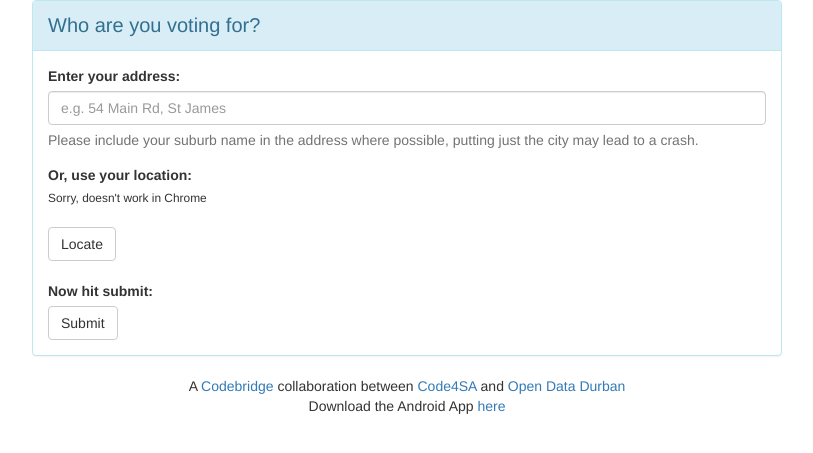
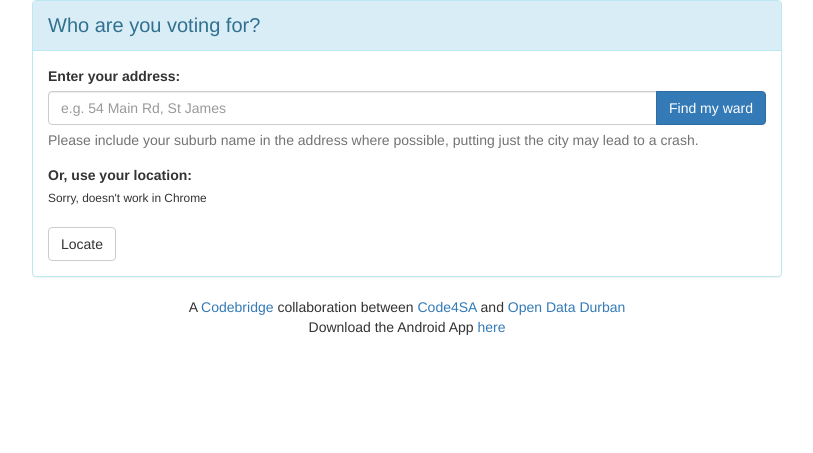
Before and after one commit to opendatadurban/ward-candidates, a Flask app: page / in a window 1280 px wide. Shown: the top 453 px of the page, without its empty margins (233-1046 px from the left). Run offline with Flask 2, Linux system fonts and the light colour scheme; parts of the project's set-up code (start-up, migrations or seed data) failed here and were passed over; some libraries are stand-ins or nearby versions.

Commit message:
Input group for submit button, clearer action on button.

```diff
--- a/templates/index.html
+++ b/templates/index.html
@@ -64,7 +64,12 @@
                         <form role="form" action="/">
                             <div class="form-group">
                                 <label class="control-label" for="address">Enter your address:</label>
-                                <input type="text" class="form-control" id="address" name="address" placeholder="e.g. 54 Main Rd, St James" value="{{ address }}">
+                                <div class="input-group">
+                                    <input type="text" class="form-control" id="address" name="address" placeholder="e.g. 54 Main Rd, St James" value="{{ address }}">
+                                    <span class="input-group-btn">
+                                        <button type="submit" class="btn btn-primary">Find my ward</button>
+                                    </span>
+                                </div>
                                 <input type="hidden" id="lat" name="lat">
                                 <input type="hidden" id="lon" name="lon">
                                 <p class="help-block">Please include your suburb name in the address where possible, putting just the city may lead to a crash. </p>
@@ -74,10 +79,6 @@
                             <br>
                             <button type="button" class="btn btn-default" id="locate" onclick="geoFindMe()">Locate</button>
                             <br>
-                            <br>
-                            <label class="control-label" for="address">Now hit submit:</label>
-                            <br>
-                            <button type="submit" class="btn btn-default">Submit</button>
                         </form>
 
                         {% if ward %}
```
